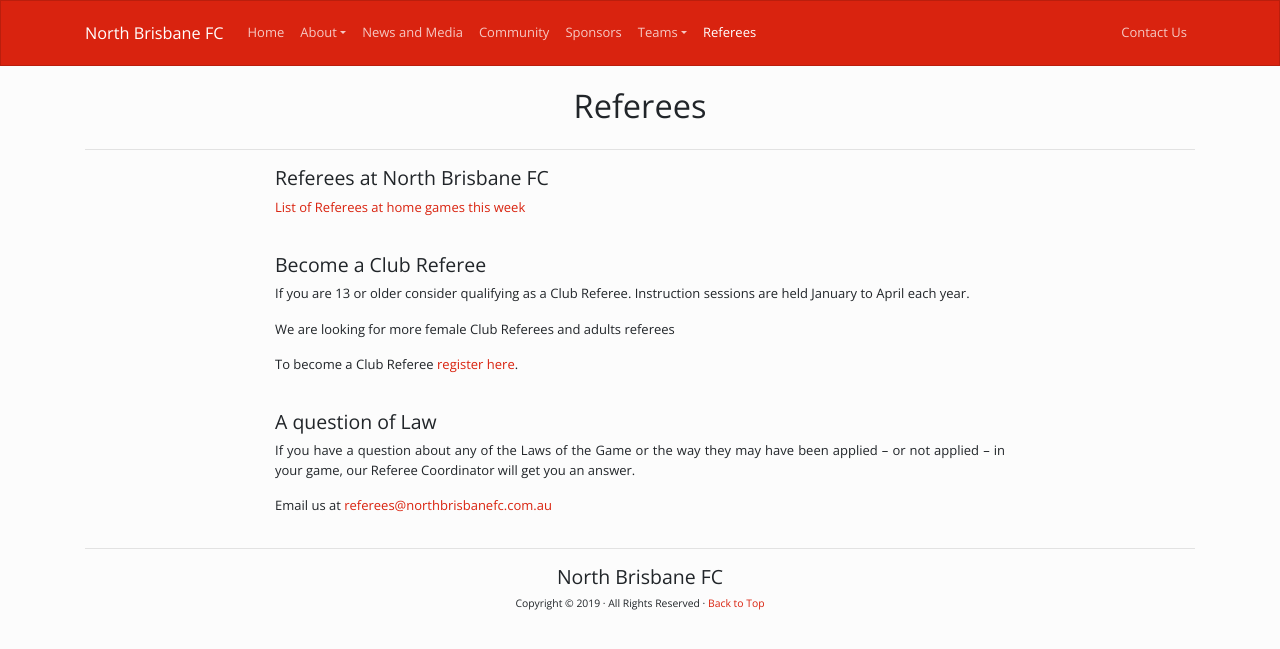
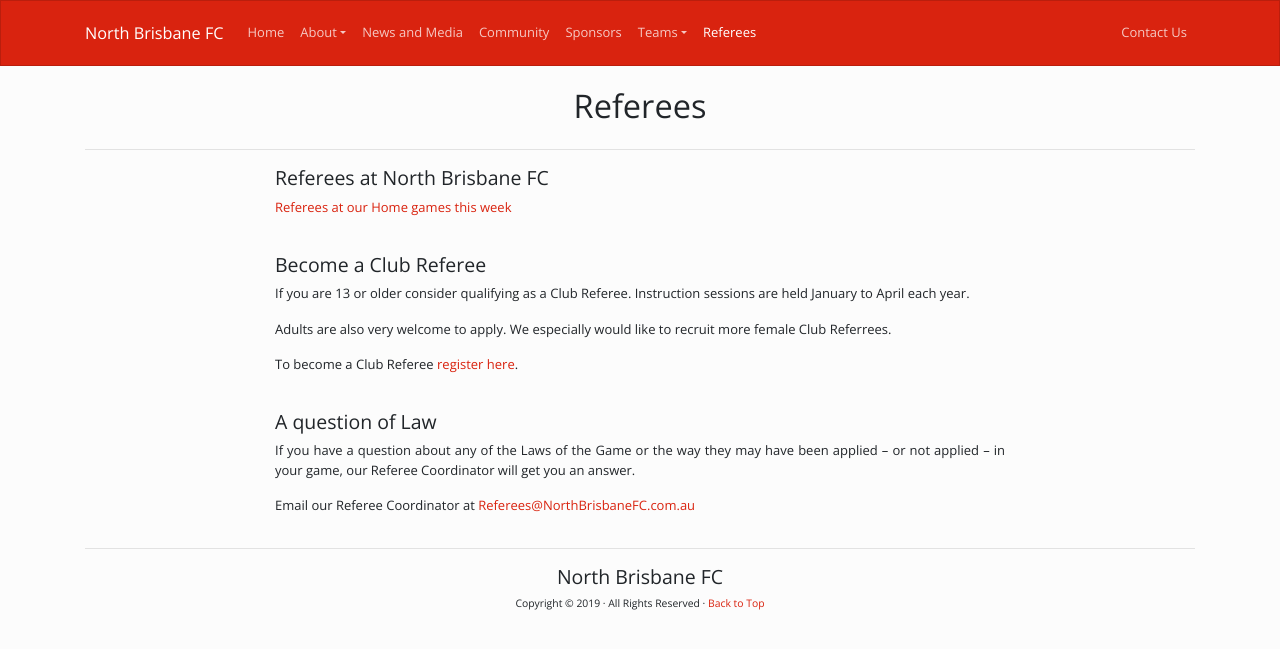
Before and after one commit to technicalnbfc/technicalnbfc.github.io, a Jekyll site: the page built from referees.html, in a window 1280 px wide. Shown: the top 649 px of the page. Built offline with Jekyll 4.4.1, drawn with Linux system fonts in a browser that asks for light colours; nearby versions of some CDN libraries.

Commit message:
Added referees page to site with links for registering. Small changes to text content

```diff
--- a/referees.html
+++ b/referees.html
@@ -14,17 +14,17 @@ title: Referees
   <div class="row">
     <div class="col-md-8 offset-md-2 text-justify">
       <h4>Referees at North Brisbane FC</h4>
-      <p><a href="https://docs.google.com/spreadsheets/d/e/2PACX-1vRMQ5_8T8j84HKf0nyT6aqvj_xTI1hjqhT-mnoiPvTPIOAl70swp2M_JKOz_vbLHl3bReMP1JBZGqak/pubhtml?gid=1023348114&single=true">List of Referees at home games this week</a></p>
+      <p><a href="https://docs.google.com/spreadsheets/d/e/2PACX-1vRMQ5_8T8j84HKf0nyT6aqvj_xTI1hjqhT-mnoiPvTPIOAl70swp2M_JKOz_vbLHl3bReMP1JBZGqak/pubhtml?gid=1023348114&single=true">Referees at our Home games this week</a></p>
       <br>
       <h4>Become a Club Referee</h4>
       <p>If you are 13 or older consider qualifying as a Club Referee. Instruction sessions are held January to April each year.</p>
-      <p>We are looking for more female Club Referees and adults referees</p>
+      <p>Adults are also very welcome to apply. We especially would like to recruit more female Club Referrees.</p>
       <p>To become a Club Referee <a href="https://docs.google.com/forms/d/e/1FAIpQLScGkcEcpRn0ZFViJ88nT5a0TAk-AN6pUBJGK_YFfqD7JKpmVw/viewform">register here</a>.
       </p>
       <br>
       <h4>A question of Law</h4>
       <p>If you have a question about any of the Laws of the Game or the way they may have been applied – or not applied – in your game, our Referee Coordinator will get you an answer.</p>
-      <p>Email us at <a href="mailto:referees@northbrisbanefc.com.au">referees@northbrisbanefc.com.au</a>
+      <p>Email our Referee Coordinator at <a href="mailto:referees@northbrisbanefc.com.au">Referees@NorthBrisbaneFC.com.au</a>
     </div>
   </div>
 </div>
```
